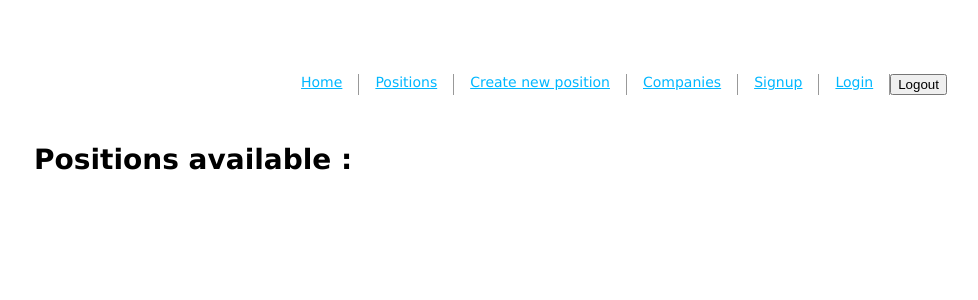
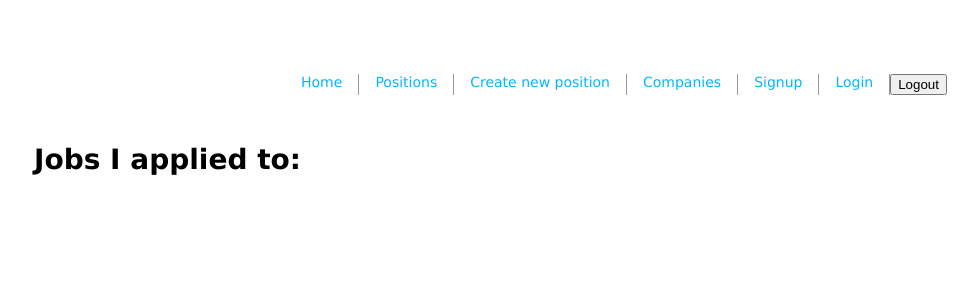
Before and after one commit to CodeFusionLD/job-manager-project, a Node server app: page /positions in a window 1280 px wide. Shown: the top 300 px of the page, without its empty margins (24-1002 px from the left). Run offline with Node 20, Linux system fonts and the light colour scheme; data that the repository does not hold is empty; some libraries are stand-ins or nearby versions.

Commit message:
removed underlining in navbar

```diff
--- a/public/stylesheets/style.css
+++ b/public/stylesheets/style.css
@@ -5,6 +5,7 @@ body {
 
 a {
   color: #00b7ff;
+  text-decoration: none;
 }
 
 h1 {
--- a/views/positions/positions.hbs
+++ b/views/positions/positions.hbs
@@ -1,4 +1,4 @@
-<h1>Positions available :</h1>
+<h1>Jobs I applied to:</h1>
 
 {{#each positions}}
     <section class="positions">
```
